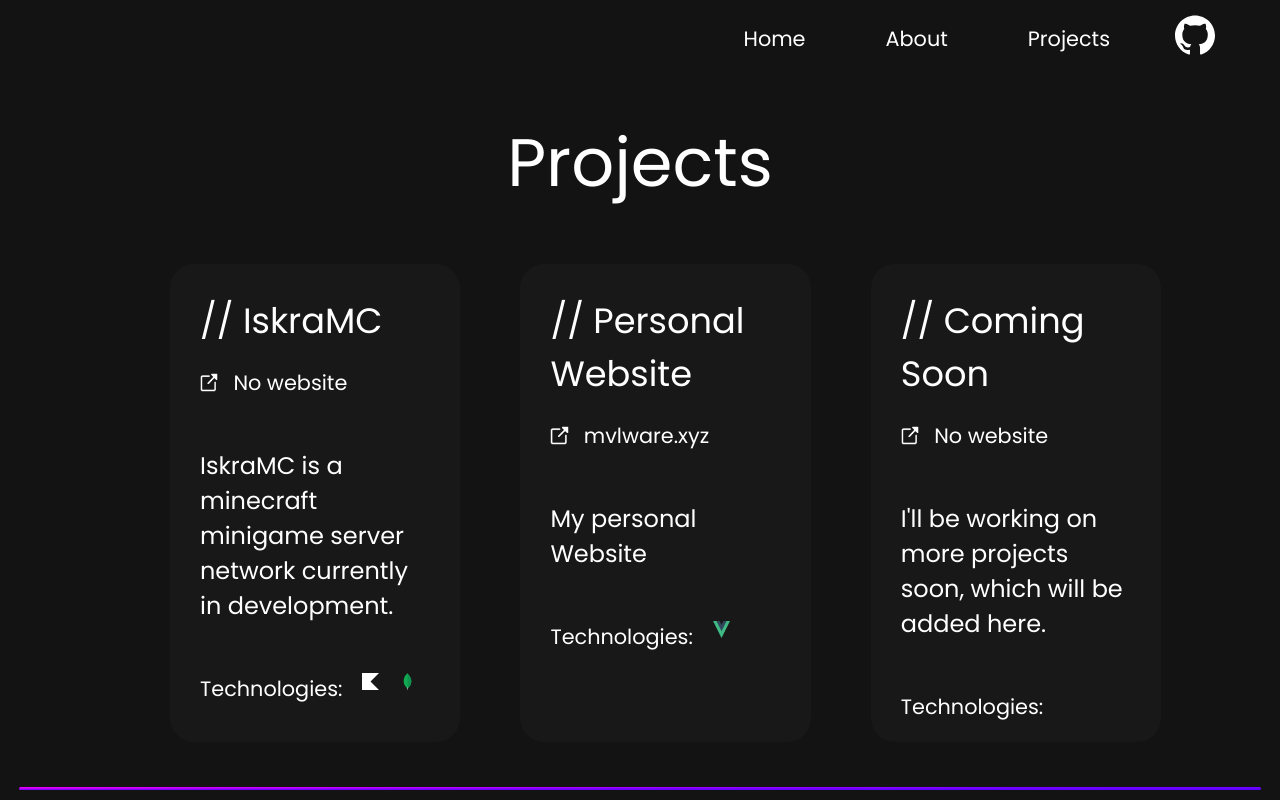
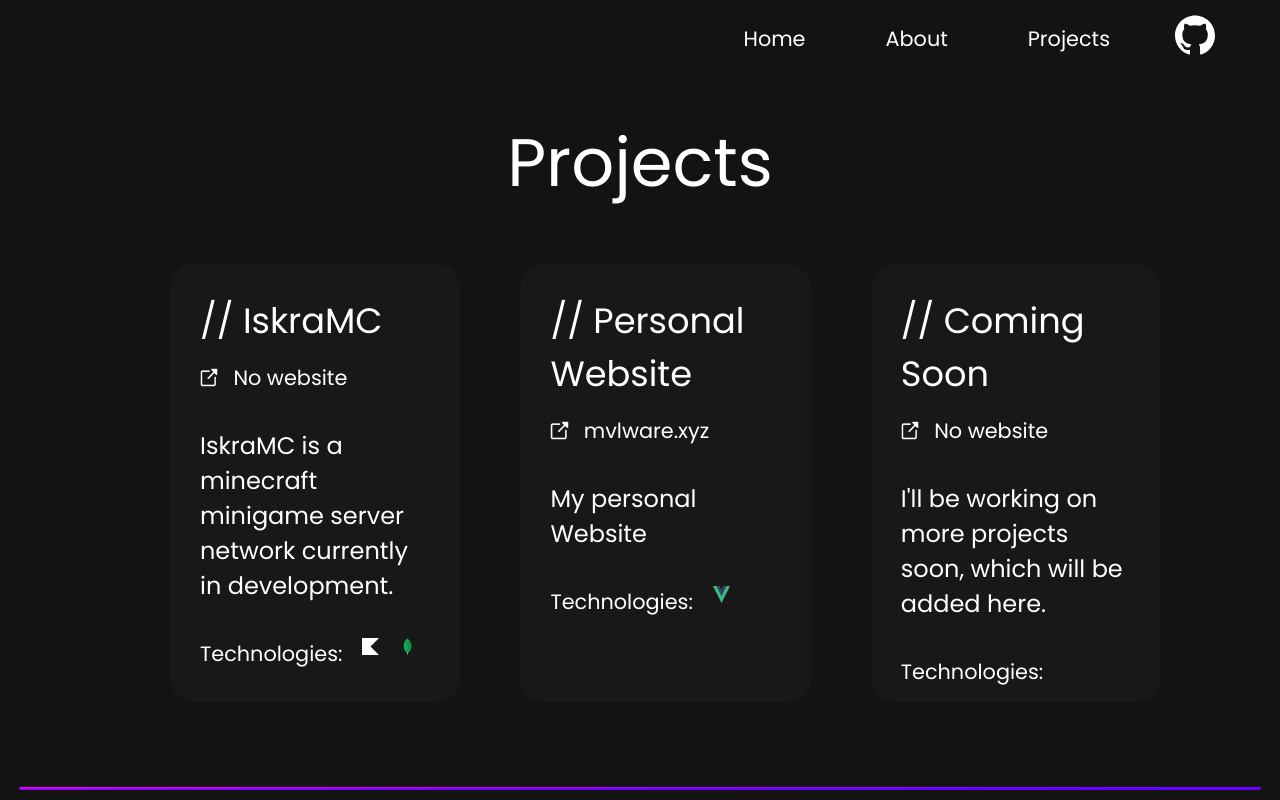
Before and after one commit to mvlwarekekw/mvlware.xyz, a Vue app: page /projects in a window 1280 px wide. Built offline with nearby package versions, Linux system fonts and the light colour scheme.

Commit message:
change: minor design changes

```diff
--- a/src/components/Project.vue
+++ b/src/components/Project.vue
@@ -1,6 +1,4 @@
 <script setup lang="ts">
-import { defineProps } from 'vue'
-
 defineProps({
   name: {
     type: String,
@@ -23,8 +21,6 @@ defineProps({
     default: []
   }
 })
-
-
 </script>
 
 <template>
@@ -81,18 +77,18 @@ defineProps({
 
 .description {
   width: 18vw;
-  margin: 30px 0;
+  margin: 20px 0;
 }
 
 .technology {
   width: 1.3vmax;
   height: 1.3vmax;
-  margin: 0 0 0 20px;
+  margin: 0 0 20px 20px;
 }
 
 .wrapper:last-child {
   position: relative;
-  margin: 20px 0;
+  margin: 15px 0;
 }
 
 .c-font-size {
```
